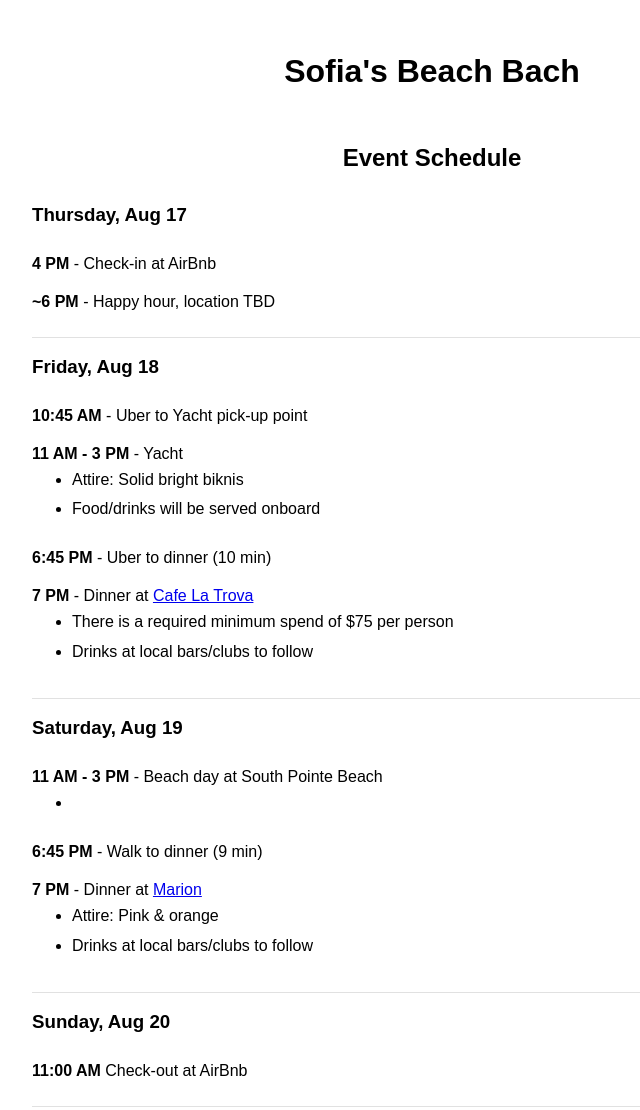
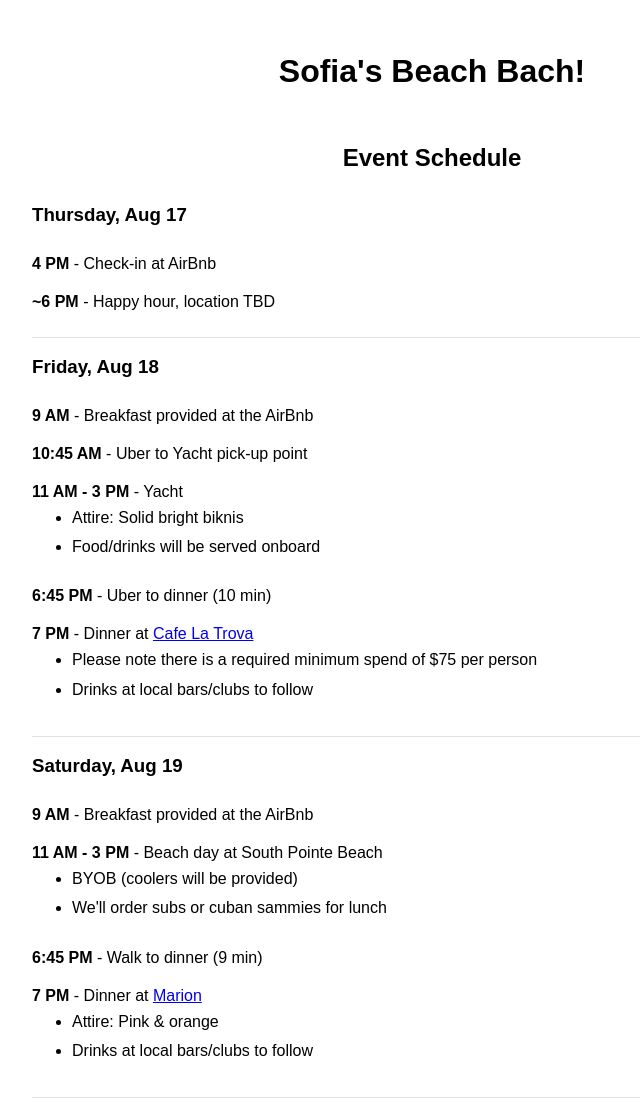
Before and after one commit to Alina207/SofiasBach, a plain HTML site: page index.html in a window 1280 px wide. Shown: the top 1110 px of the page, without its empty margins (0-640 px from the left). Drawn offline with Linux system fonts and the light colour scheme.

Commit message:
Added more details to schedule

```diff
--- a/index.html
+++ b/index.html
@@ -3,13 +3,13 @@
   <head>
     <meta charset="UTF-8" />
     <meta name="viewport" content="width=device-width, initial-scale=1.0" />
-    <title>Sofia's Beach Bach</title>
+    <title>Sofia's Beach Bach!</title>
     <link rel="stylesheet" href="styles.css" />
   </head>
 
   <body>
     <div class="container">
-      <h1>Sofia's Beach Bach</h1>
+      <h1>Sofia's Beach Bach!</h1>
       <h2>Event Schedule</h2>
       <div class="day">
         <h3>Thursday, Aug 17</h3>
@@ -23,6 +23,9 @@
 
       <div class="day">
         <h3>Friday, Aug 18</h3>
+        <div class="event">
+          <span class="time">9 AM </span> - Breakfast provided at the AirBnb
+        </div>
         <div class="event">
           <span class="time">10:45 AM </span> - Uber to Yacht pick-up point
         </div>
@@ -39,7 +42,7 @@
         <div class="event">
           <span class="time">7 PM </span> - Dinner at <a href="https://www.cafelatrova.com/">Cafe La Trova</a>
           <ul>
-            <li>There is a required minimum spend of $75 per person</li>
+            <li>Please note there is a required minimum spend of $75 per person</li>
             <li>Drinks at local bars/clubs to follow</li>
           </ul>
         </div>
@@ -48,9 +51,13 @@
       <div class="day">
         <h3>Saturday, Aug 19</h3>
         <div class="event">
+          <span class="time">9 AM </span> - Breakfast provided at the AirBnb
+        </div>
+        <div class="event">
           <span class="time">11 AM - 3 PM</span> - Beach day at South Pointe Beach
           <ul>
-            <li></li>
+            <li>BYOB (coolers will be provided)</li>
+            <li>We'll order subs or cuban sammies for lunch </li>
           </ul>
         </div>
         <div class="event">
```
